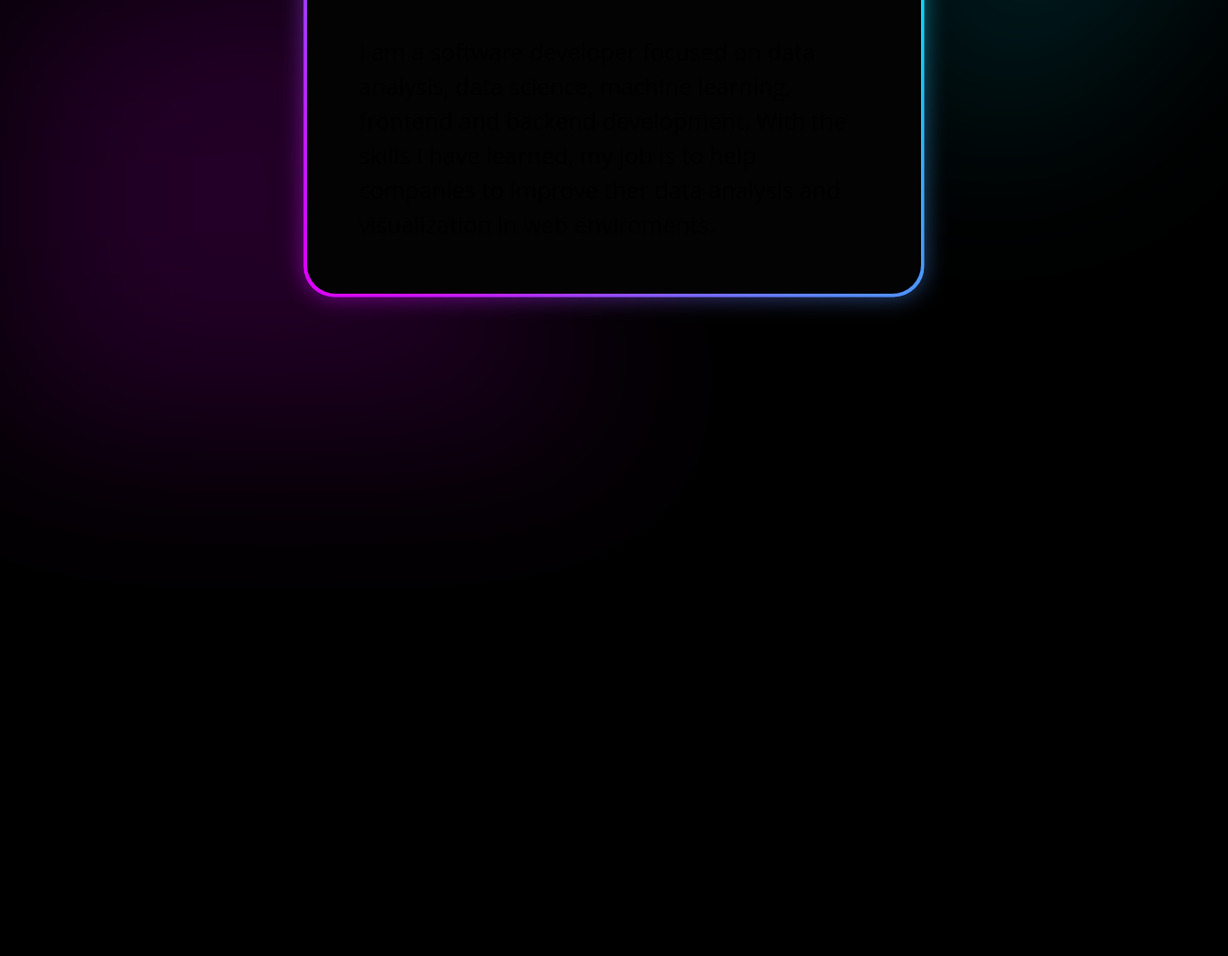
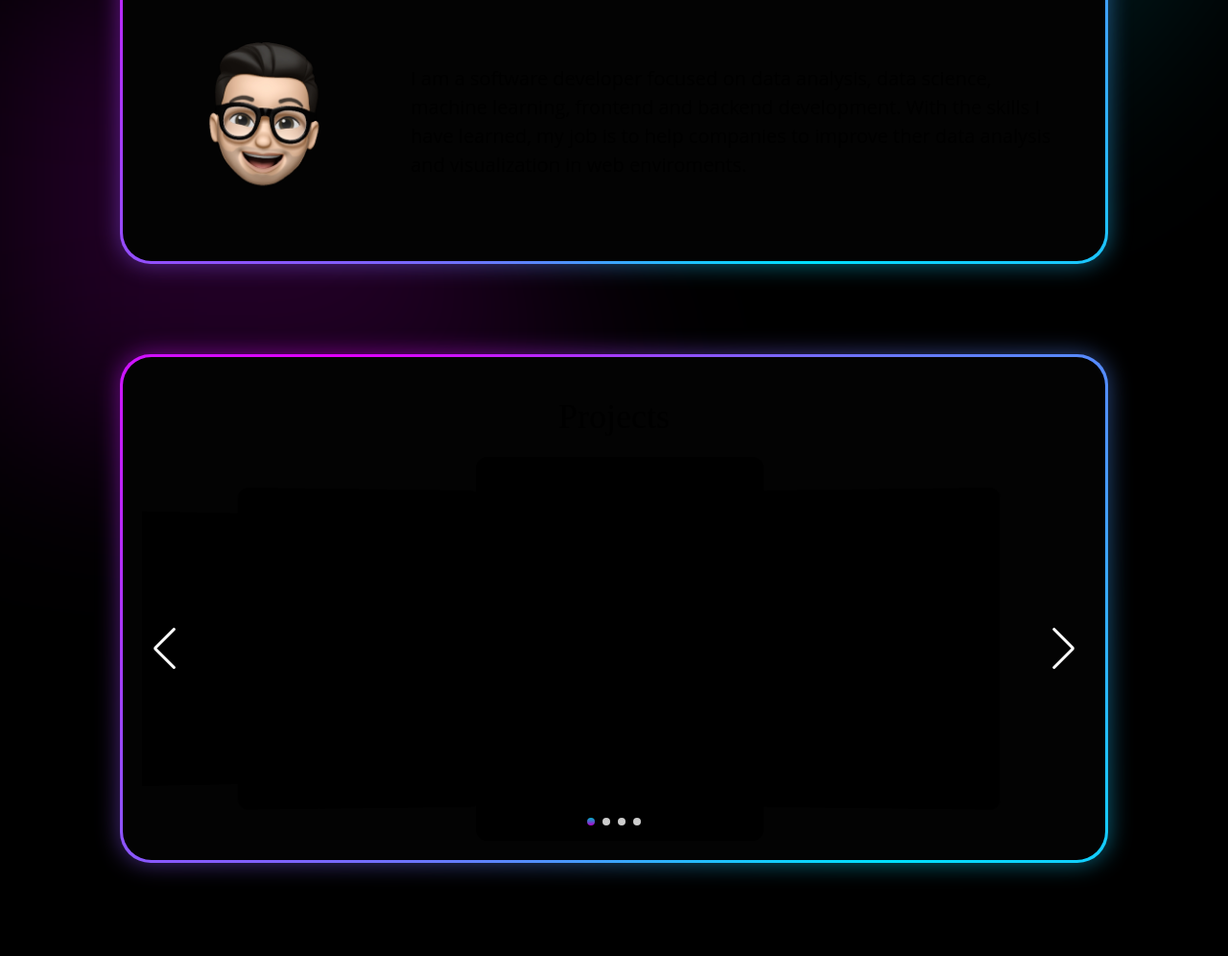
Before and after one commit to josesalopasog/josesalopaso-web, an Astro site: page / in a window 1280 px wide. Shown: the part 356-1352 px from the top of the page at 96% size. Before the commit the page ends 800 px from the top, so only its background shows below. Built offline with nearby package versions, Linux system fonts and the light colour scheme; Astro itself is replaced by a stand-in of ours.

Commit message:
Creating swiper for projects

```diff
--- a/package.json
+++ b/package.json
@@ -18,6 +18,7 @@
     "astro": "^5.1.7",
     "react": "^19.0.0",
     "react-dom": "^19.0.0",
+    "swiper": "^11.2.1",
     "tailwindcss": "^3.4.17"
   }
 }
--- a/src/components/AboutMe.astro
+++ b/src/components/AboutMe.astro
@@ -1,7 +1,12 @@
+---
+import myicon from '../assets/my-icon.webp'
+---
 
 <section >
     <div class="section-container">
         <h2 data-lang="titleAboutMe">About Me</h2>
+        <div class="about-me flex justify-center items-center">
+            <img class="w-[250px] h-[250px]" src={myicon.src} alt="my-icon"  />
             <p data-lang="textAboutMe" class="text-left p-5">
                 I am a software developer focused on
                 data analysis, data science, machine learning, frontend and
@@ -10,4 +15,16 @@
                 web enviroments.
             </p>
         </div>
+    </div>
 </section>
+
+<style>
+    @media (max-width: 900px){
+        .about-me{
+            flex-direction: column;
+        }
+        .about-me p{
+            text-align: center;
+        }
+    }
+</style>
--- a/src/components/Header.astro
+++ b/src/components/Header.astro
@@ -15,11 +15,7 @@ import "@fontsource/onest/400.css"
         </ul>
     </nav>
 
-    <div class="col-start-3 button-container">
-        <span class="material-symbols-outlined">
-            language
-        </span>
-        <span>:</span>
+    <div class="col-start-3 button-container flex justify-center items-center">
         <input type="checkbox" id="lang-checkbox" class="lang-checkbox">
         <label for="lang-checkbox" id="language-switcher" class="language-button"></label>
     </div>
@@ -28,15 +24,6 @@ import "@fontsource/onest/400.css"
 
 <style>
     /*---Botón de lenguaje---*/
-    .button-container{
-        display: inline-flex;
-        align-items: center;
-        justify-content: center;
-        border-radius: 100px;
-        padding: 5px;
-        margin: 2px 10px 2px 10px;
-    }
-
     .language-button{
         background-size: cover;
         background-position: center;
@@ -47,7 +34,6 @@ import "@fontsource/onest/400.css"
         cursor:pointer;
         position: relative;
         transition: 0.2s ;
-        margin: 5px;
     }
 
     .language-button::before{
--- /dev/null
+++ b/src/components/Projects.astro
@@ -0,0 +1,11 @@
+---
+import ProjectsSwiper  from './ProjectsSwiper.jsx'
+---
+
+
+<section >
+    <div class="section-container">
+        <h2 data-lang="titleProjects">Projects</h2>
+        <ProjectsSwiper client:load/>
+    </div>
+</section>
--- /dev/null
+++ b/src/components/ProjectsSwiper.jsx
@@ -0,0 +1,92 @@
+import React from 'react';
+import { Swiper, SwiperSlide } from "swiper/react";
+
+import 'swiper/css';
+import 'swiper/css/effect-coverflow';
+import 'swiper/css/navigation';
+import 'swiper/css/pagination';
+
+
+import { EffectCoverflow, Pagination, Navigation } from "swiper/modules";
+
+
+const ProjectsSwiper = () => {
+  return (
+    <div className="container w-full mx-auto">
+      <Swiper
+        className="w-[100%] mx-auto"
+        effect={'coverflow'}
+        grabCursor={true}
+        centeredSlides={true}
+        loop={true}
+        breakpoints={{
+          500: {
+            slidesPerView: 0,
+            spaceBetween: 20,
+          },
+          640: {
+            slidesPerView: 1,
+            spaceBetween: 20,
+          },
+          800: {
+            slidesPerView: 2,
+            spaceBetween: 40,
+          },
+          1024: {
+            slidesPerView: 3,
+            spaceBetween: 60,
+          },
+        }}
+        coverflowEffect={{
+          rotate: 2,
+          stretch: 10,
+          depth: 100,
+          modifier: 2,
+        }}
+        pagination={{ el: '.swiper-pagination', clickable: true }}
+        navigation={{
+          nextEl: '.swiper-button-next',
+          prevEl: '.swiper-button-prev',
+          clickable: true,
+        }}
+        modules={[EffectCoverflow, Pagination, Navigation]}
+      >
+        <SwiperSlide>
+          <a href="https://josesalopasog.github.io/mercadofake-web/" className="flex flex-col items-center justify-center w-[300px] h-[400px] p-5 bg-black/100 rounded-lg m-0 " target="_blank">
+            <h2 className='text-[30px]'>Mercado Fake</h2>
+            <p className='text-[16px] ' >Un clon de Mercado Libre</p>
+          </a>
+        </SwiperSlide>
+        <SwiperSlide>
+          <div className="flex flex-col items-center justify-center w-[300px] h-[400px] p-5 bg-black/100 rounded-lg m-0">
+            <h2>Proyecto 2</h2>
+            <p>Descripción 2</p>
+          </div>
+        </SwiperSlide>
+        <SwiperSlide>
+          <div className="flex flex-col items-center justify-center w-[300px] h-[400px] p-5 bg-black/100 rounded-lg m-0">
+            <h2>Proyecto 3</h2>
+            <p>Descripción 3</p>
+          </div>
+        </SwiperSlide>
+        <SwiperSlide>
+          <div className="flex flex-col items-center justify-center w-[300px] h-[400px] p-5 bg-black/100 rounded-lg m-0">
+            <h2>Otros</h2>
+            <p className='text-[16px] '>Visita mis otros proyectos en GitHub</p>
+          </div>
+        </SwiperSlide>
+
+        <div className="slider-controler">
+          <div className="swiper-button-prev slider-arrow transition-colors duration-3000">
+          </div>
+          <div className="swiper-button-next slider-arrow transition-colors duration-3000">
+          </div>
+          <div className="swiper-pagination"></div>
+        </div>
+
+      </Swiper>
+    </div>
+  );
+};
+
+export default ProjectsSwiper;
--- a/src/components/Welcome.astro
+++ b/src/components/Welcome.astro
@@ -1,5 +1,5 @@
 <div class="flex my-10 justify-center">
-	<h2 class="welcome">
+	<h2 class="welcome text-[36px]">
       Hola, soy
       <span class="bg-gradient-to-r from-[#E100FF]  to-[#00E1FF] bg-clip-text text-transparent">José Salopaso</span>!
   </h2>
--- a/src/layouts/Layout.astro
+++ b/src/layouts/Layout.astro
@@ -20,111 +20,3 @@ import background from "../assets/background.svg";
     <slot />
   </body>
 </html>
-
-<style is:global>
-  #background {
-    position: fixed;
-    top: 0;
-    left: 0;
-    width: 100%;
-    height: 100%;
-    z-index: -1;
-    filter: blur(100px);
-  }
-
-  :root {
-    --gradient-color: linear-gradient(
-      to left,
-      rgb(0, 225, 255),
-      rgb(210, 0, 255)
-    );
-    color-scheme: dark light;
-  }
-
-  html {
-    background-color: black;
-    font-size: 24px;
-    font-family: system-ui, sans-serif;
-  }
-
-  body {
-    display: flex;
-    flex-direction: column;
-    justify-content: center;
-    margin: 0;
-    width: 100%;
-    height: 100%;
-  }
-  /*---Secciones---*/
-  @property --angle{
-	syntax: "<angle>";
-	initial-value: 0deg;
-	inherits: false;
-  }
-
-  section {
-	display: flex;
-	flex-direction: column;
-	width: 50%;
-	margin: 0 auto;
-  }
-
-  .section-container {
-	margin: 0 auto;
-    background-color: rgb(3, 3, 3);
-    font-family: "Open Sans";
-    text-align: center;
-    width: 100%;
-	height: 100%;
-    border-radius: 30px;
-	position: relative;
-	padding: 1em;
-  }
-
-  .section-container::after, .section-container::before{
-	background-image: conic-gradient(from var(--angle),#E100FF,#00E1FF,#E100FF);
-	content: '';
-	position: absolute;
-	height: calc(100% + 0.3 * 1em);
-	width: calc(100% + 0.3 * 1em);
-	top: 50%;
-	left: 50%;
-	translate: -50% -50%;
-	z-index: -1;
-	border-radius: 32px;
-	animation: 3s spin linear infinite;
-	padding: 40px;
-  }
-  .section-container::before{
-	filter: blur(0.5rem);
-	opacity: 0.5;
-  }
-
-  @keyframes spin {
-	from {
-		--angle: 0deg;
-	}
-	to {
-		--angle: 360deg;
-	}
-  }
-
-  h2 {
-    font-family: "Cal Sans SemiBold";
-    text-align: center;
-    font-size: 36px;;
-  }
-
-  section h2{
-	cursor: pointer;
-	transition: 0.8s;
-	margin: 15px
-  }
-
-  section h2:hover {
-    color: transparent;
-    background: var(--gradient-color);
-    background-clip: text;
-    -webkit-background-clip: text;
-  }
-</style>
--- a/src/pages/index.astro
+++ b/src/pages/index.astro
@@ -3,6 +3,9 @@ import Welcome from '../components/Welcome.astro';
 import Header from '../components/Header.astro';
 import Layout from '../layouts/Layout.astro';
 import AboutMe from '../components/AboutMe.astro';
+import Projects from '../components/Projects.astro';
+
+import "../styles/global.css"
 
 // Welcome to Astro! Wondering what to do next? Check out the Astro documentation at https://docs.astro.build
 // Don't want to use any of this? Delete everything in this file, the `assets`, `components`, and `layouts` directories, and start fresh.
@@ -10,6 +13,9 @@ import AboutMe from '../components/AboutMe.astro';
 
 <Layout>
 	<Header />
-	<Welcome />
-	<AboutMe />
+	<main>
+		<Welcome />
+		<AboutMe />
+		<Projects />
+	</main>
 </Layout>
--- /dev/null
+++ b/src/styles/global.css
@@ -0,0 +1,155 @@
+@tailwind base;
+@tailwind components;
+@tailwind utilities;
+
+:root {
+  --gradient-color: linear-gradient(
+    to left,
+    rgb(0, 225, 255),
+    rgb(210, 0, 255)
+  );
+  color-scheme: dark light;
+}
+
+html {
+  background-color: black;
+  font-size: 24px;
+  font-family: system-ui, sans-serif;
+}
+
+body {
+  display: flex;
+  flex-direction: column;
+  justify-content: center;
+  margin: 0;
+  width: 100%;
+  height: 100%;
+}
+/* Cambiar el color y el tamaño de las flechas */
+.swiper-button-next,
+.swiper-button-prev {
+  @apply text-white text-2xl;
+}
+
+/* Puntos inactivos */
+.swiper-pagination-bullet {
+  @apply bg-white opacity-80 ;
+}
+
+/* Punto activo */
+.swiper-pagination-bullet-active {
+  @apply bg-gradient-to-t from-[#e100ff] to-[#00e1ff];
+}
+
+#background {
+  position: fixed;
+  top: 0;
+  left: 0;
+  width: 100%;
+  height: 100%;
+  z-index: -1;
+  filter: blur(100px);
+}
+
+/*---Secciones---*/
+@property --angle {
+  syntax: "<angle>";
+  initial-value: 0deg;
+  inherits: false;
+}
+
+section {
+  display: flex;
+  flex-direction: column;
+  width: 50%;
+  margin: 0 auto 100px;
+}
+
+.section-container {
+  margin: 0 auto;
+  background-color: rgb(3, 3, 3);
+  font-family: "Open Sans";
+  text-align: center;
+  width: 100%;
+  height: 100%;
+  border-radius: 30px;
+  position: relative;
+  padding: 1em;
+}
+
+.section-container::after,
+.section-container::before {
+  background-image: conic-gradient(
+    from var(--angle),
+    #e100ff,
+    #00e1ff,
+    #e100ff
+  );
+  content: "";
+  position: absolute;
+  height: calc(100% + 0.3 * 1em);
+  width: calc(100% + 0.3 * 1em);
+  top: 50%;
+  left: 50%;
+  translate: -50% -50%;
+  z-index: -1;
+  border-radius: 32px;
+  animation: 3s spin linear infinite;
+  padding: 40px;
+}
+.section-container::before {
+  filter: blur(0.5rem);
+  opacity: 0.5;
+}
+
+@keyframes spin {
+  from {
+    --angle: 0deg;
+  }
+  to {
+    --angle: 360deg;
+  }
+}
+
+h2 {
+  font-family: "Cal Sans SemiBold";
+  text-align: center;
+  font-size: 36px;
+}
+
+section h2 {
+  cursor: pointer;
+  transition: 0.8s;
+  margin: 15px;
+}
+
+section h2:hover {
+  color: transparent;
+  background: var(--gradient-color);
+  background-clip: text;
+  -webkit-background-clip: text;
+}
+
+@media (max-width: 1400px) {
+
+    body{
+    width: 100%;
+    font-size: 20px;
+  }
+  section {
+    width: 80%;
+  }
+}
+
+@media (max-width: 900px) {
+    main {
+        display: flex;
+        flex-direction: column;
+        justify-content: center;
+        align-items: center;
+    }
+    section {
+        margin: 0 auto 50px;
+        width: 90%;
+    }
+  }
```
Also changed, not shown: src/assets/my-icon.webp (added), 1 other file. Lines whose indentation alone changed are shown as unchanged.
